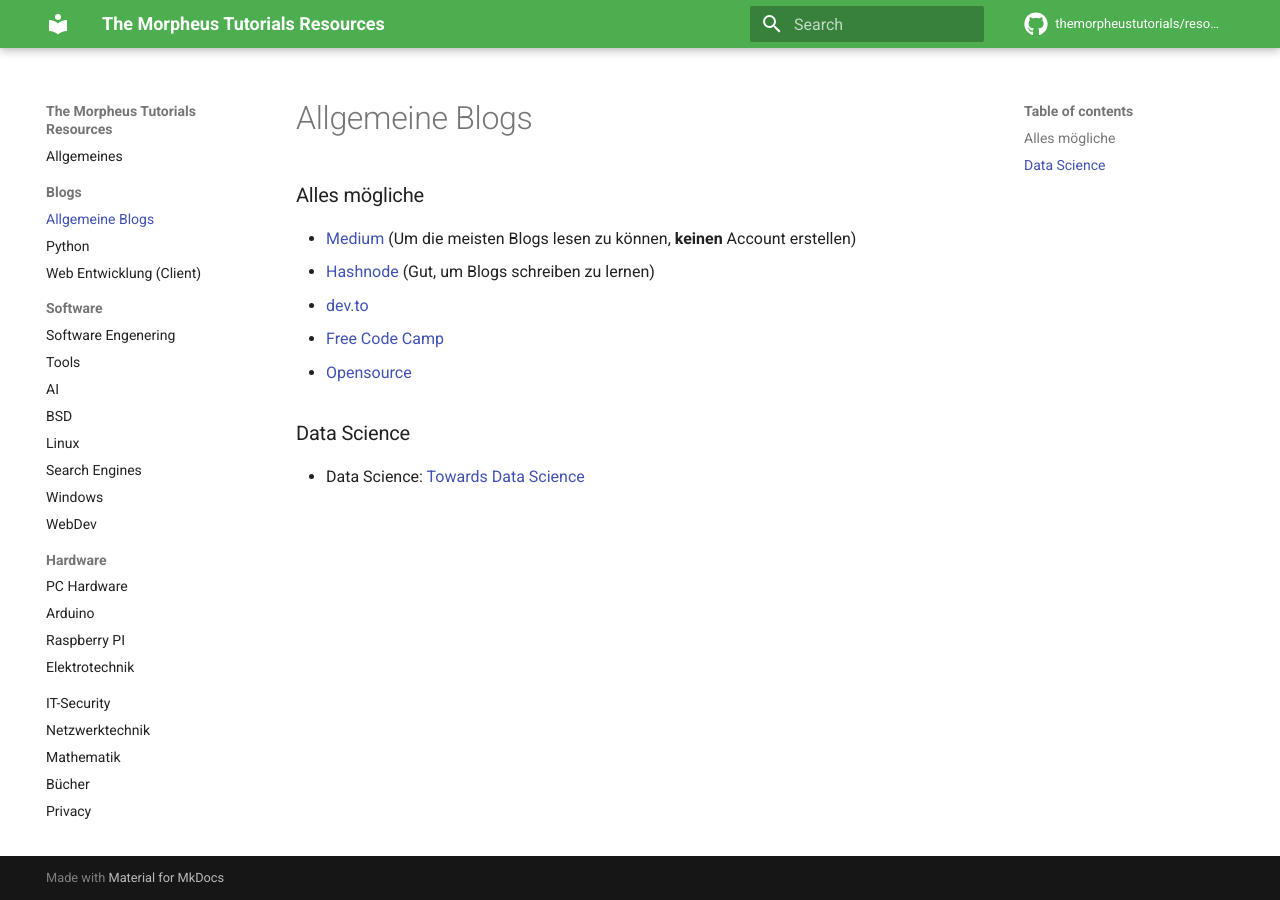
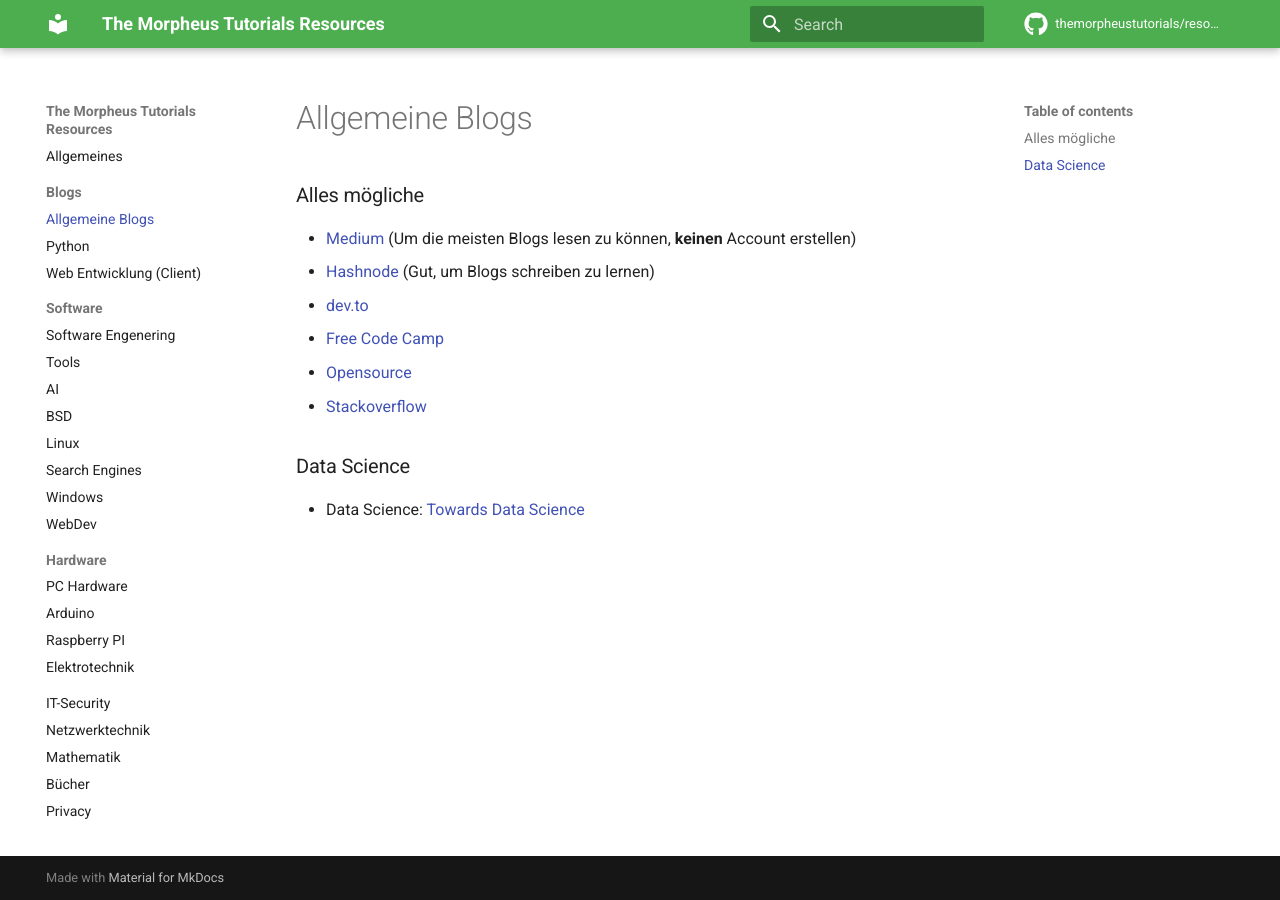
Before and after one commit to themorpheustutorials/resources, an MkDocs documentation site: the page built from docs/blogs/index.md, in a window 1280 px wide. Built offline with MkDocs 1.6.1 and Material for MkDocs 9.7.7, drawn with Linux system fonts in a browser that asks for light colours; comment, search, counter and statistics services are not loaded.

Commit message:
Update index.md

```diff
--- a/docs/blogs/index.md
+++ b/docs/blogs/index.md
@@ -6,6 +6,7 @@
 - [dev.to](https://dev.to/)
 - [Free Code Camp](https://www.freecodecamp.org/)
 - [Opensource](https://opensource.com/)
+- [Stackoverflow](https://stackoverflow.blog/)
 
 ### Data Science
 - Data Science: [Towards Data Science](https://towardsdatascience.com/)
```
